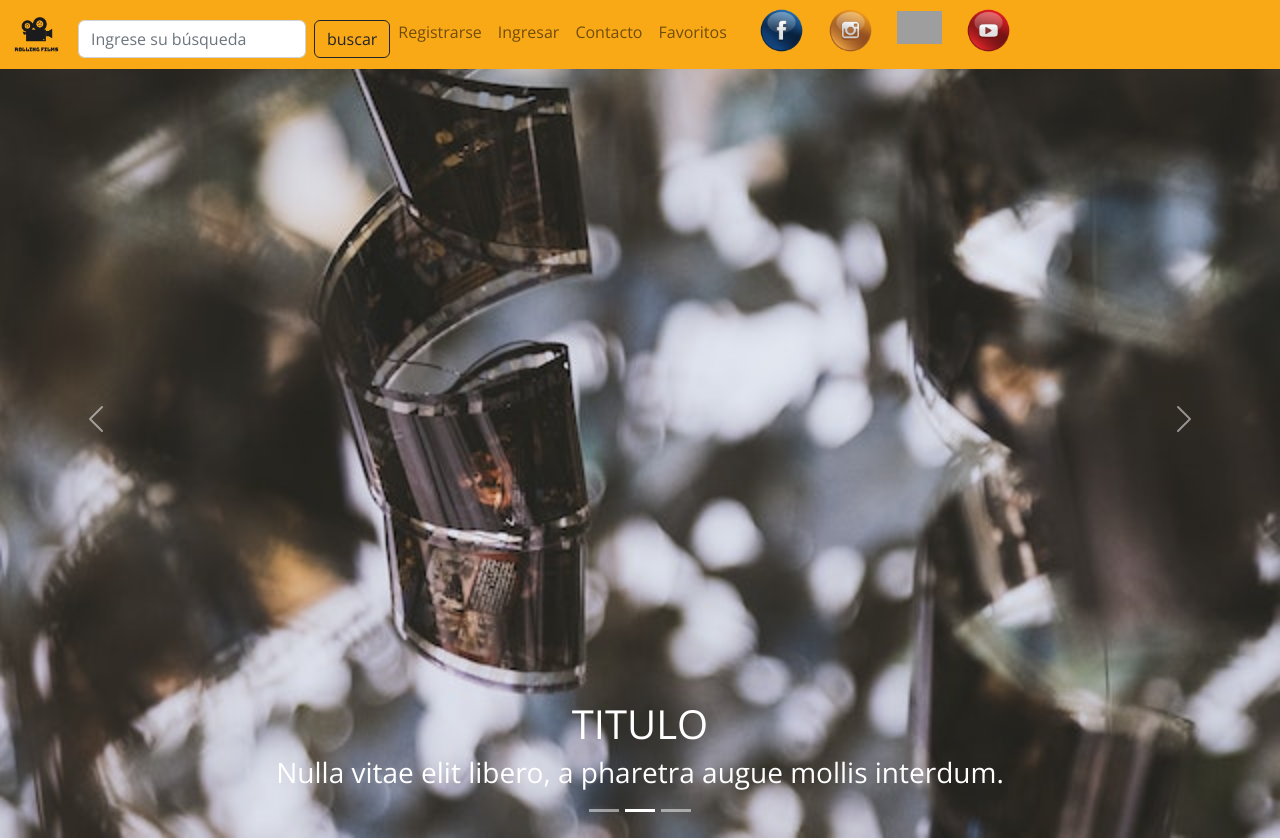
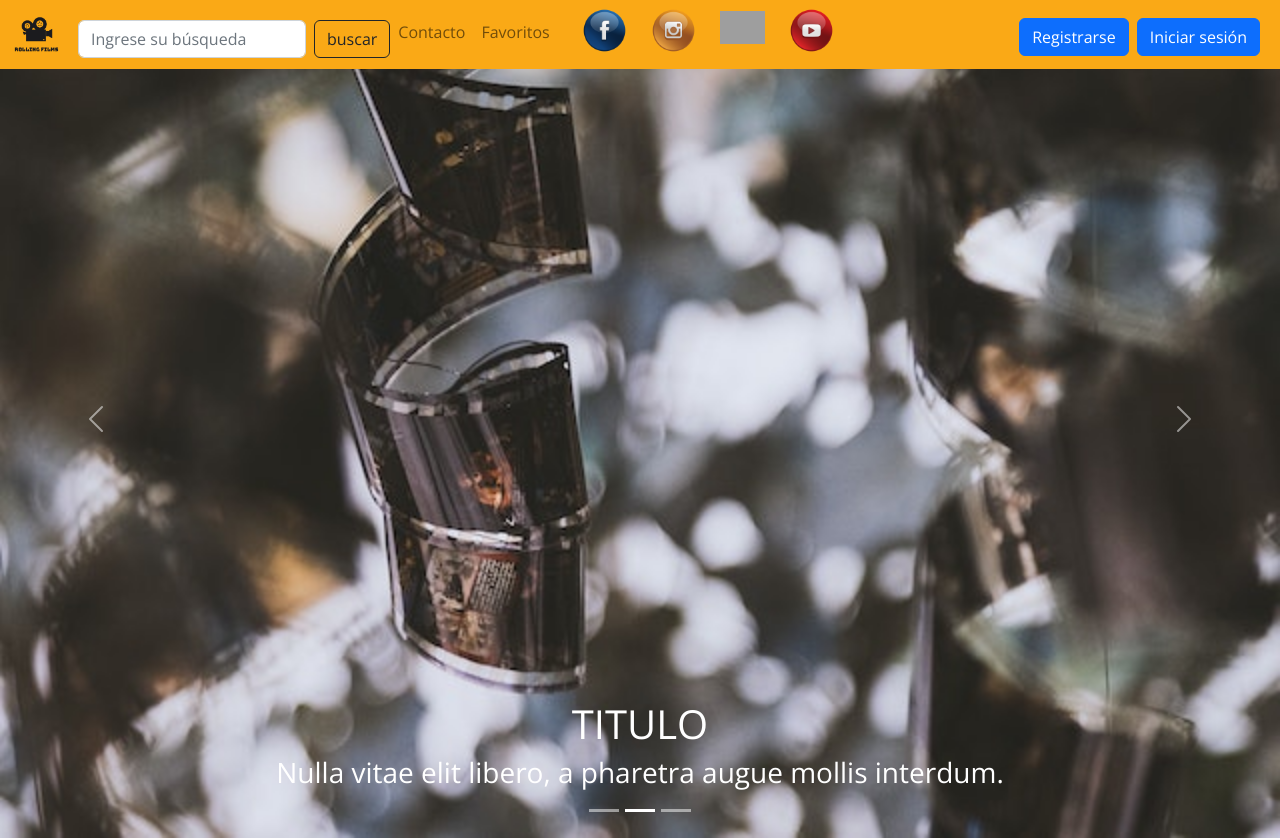
Before and after one commit to admanser/React_Proyecto_3, a React (Create React App) app: page / in a window 1280 px wide. Shown: the top 840 px of the page. Built offline with nearby package versions, Linux system fonts and the light colour scheme; no server answers; grey boxes are pictures that could not be loaded.

Commit message:
acomodando botones del nav

```diff
--- a/src/components/Navbar.jsx
+++ b/src/components/Navbar.jsx
@@ -32,20 +32,8 @@ const Navbar1 = () => {
         <Navbar.Toggle aria-controls="navbarScroll" />
         <Navbar.Collapse id="navbarScroll">
           <Nav className="me-auto my-2 my-lg-0">
-            <Nav.Link className="mt-1" onClick={handleShowSignUp}>Registrarse</Nav.Link>
-            <Nav.Link className="mt-1" onClick={handleShowLogin}>Ingresar</Nav.Link>
-            <NavLink
-              className="nav-link mt-1"
-              to="/Contact"
-              style={({ isActive }) => (isActive ? activeStyle : undefined)}>
-              Contacto
-            </NavLink>
-            <NavLink
-              className="nav-link mt-1 me-4"
-              to="/Favorites"
-              style={({ isActive }) => (isActive ? activeStyle : undefined)}>
-              Favoritos
-            </NavLink>
+            <NavLink className="nav-link mt-1" to="/Contact">Contacto</NavLink>
+            <NavLink className="nav-link mt-1 me-4" to="/Favorites">Favoritos</NavLink>
 
             <div className="row">
               <h3 className="col">
@@ -90,6 +78,8 @@ const Navbar1 = () => {
               </h3>
             </div>
           </Nav>
+          <Button className="mt-1 me-2" onClick={handleShowSignUp}>Registrarse</Button>
+          <Button className="mt-1 me-2" onClick={handleShowLogin}>Iniciar sesión</Button>
         </Navbar.Collapse>
       </Container>
     </Navbar>
```
